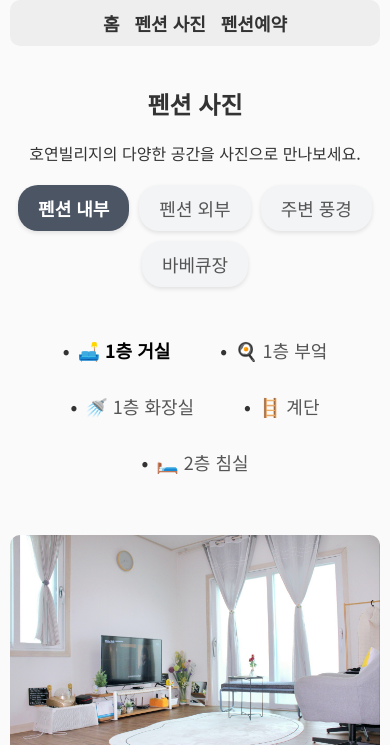
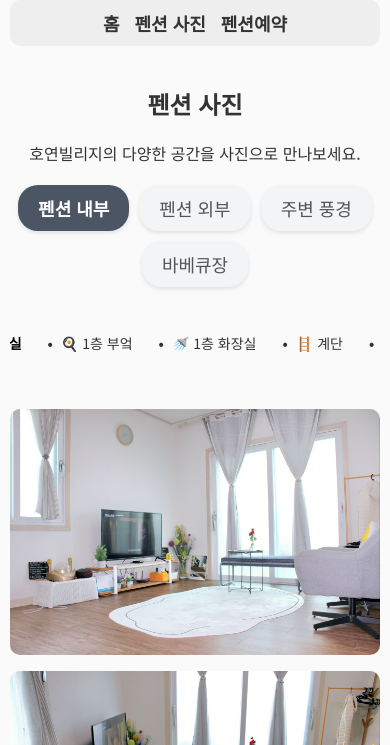
Before and after one commit to 3sik/hoyeon-village, a plain HTML site: page index.html in a window 390 px wide. Both pictures are taken after a click on the link "펜션 사진". Shown: the part 99-844 px from the top of the page. Drawn offline with Linux system fonts and the light colour scheme.

Commit message:
푸터 개선 및 모바일 인터페이스 개선

```diff
--- a/index.html
+++ b/index.html
@@ -78,13 +78,6 @@
       justify-content: center; /* 상위 탭 가운데 정렬 */
     }
 
-    .interior-tabs {
-      display: flex;
-      gap: 10px;
-      margin: 20px 0;
-      flex-wrap: wrap;
-      /* justify-content는 빼두세요: 기본 좌측 정렬 유지 */
-    }
 
     .tab-btn {
         all: unset;
@@ -147,7 +140,21 @@
       border-radius: 10px;
     }
 
+    .interior-tabs {
+      display: flex;
+      flex-wrap: nowrap;         /* 줄바꿈 방지 */
+      overflow-x: auto;          /* 가로 스크롤 허용 */
+      gap: 6px;
+      padding: 0 5px;
+      margin: 20px 0;
+    }
+
     .interior-tabs .tab-btn {
+        all: unset;
+        white-space: nowrap;       /* 줄바꿈 방지 */
+        font-size: 14px;
+        padding: 6px 10px;
+        cursor: pointer;
         background: transparent !important;
         border: none !important;
         border-radius: 0 !important;
@@ -191,16 +198,53 @@
   </nav>
 
   <div id="content">
+    <div style="text-align: center;">
       <h2>홈</h2>
-    <div class="slider">
+      <div class="slider" style="margin: 0 auto;">
         <img id="slide-image" src="images/outside1.jpeg" alt="펜션 사진" />
       </div>
       <p>태안 파도리에 위치한 독채 펜션 호연빌리지입니다.</p>
     </div>
+  </div>
 
-  <footer>
-    © 2025 호연빌리지
+
+
+  <footer style="border-top: 1px solid #ccc; color: #333; font-size: 14px; padding: 20px 0;">
+    <div style="display: flex; justify-content: space-between; align-items: flex-start; gap: 40px;">
+
+      <!-- 왼쪽: 사업자 정보 -->
+      <div style="flex: 3; text-align: left; line-height: 1.8;">
+        <strong>호연빌리지</strong><br />
+        충청남도 태안군 소원면 구모배길 180-12<br />
+        사업자등록번호 : 461-69-00463<br />
+        전화번호 : 010-4815-9415
+      </div>
+
+      <!-- 오른쪽: 계좌 정보 -->
+      <div style="flex: 2; max-width: 280px;">
+        <table style="width: 100%; font-size: 14px; table-layout: fixed;">
+          <tr>
+            <td style="text-align: left; color: #666; white-space: nowrap;">예금주</td>
+            <td style="text-align: right; white-space: nowrap;"><strong>김은수</strong></td>
+          </tr>
+          <tr>
+            <td style="text-align: left; color: #666; white-space: nowrap;">입금은행</td>
+            <td style="text-align: right; white-space: nowrap;"><strong>기업은행</strong></td>
+          </tr>
+          <tr>
+            <td style="text-align: left; color: #666; white-space: nowrap;">계좌번호</td>
+            <td style="text-align: right; white-space: nowrap;"><strong>01094180816</strong></td>
+          </tr>
+        </table>
+      </div>
+
+    </div>
   </footer>
+
+
+
+
+
 
   <script>
     function showContent(category) {
@@ -209,11 +253,13 @@
 
       if (category === 'home') {
         html = `
-            <h2 style="text-align:center;">홈</h2>
+          <div style="text-align:center;">
+            <h2>홈</h2>
             <div class="slider" style="margin: 0 auto;">
               <img id="slide-image" src="images/outside1.jpeg" alt="펜션 사진" />
             </div>
-            <p style="text-align:center;">태안 파도리에 위치한 독채 펜션 호연빌리지입니다.</p>
+            <p>태안 파도리에 위치한 독채 펜션 호연빌리지입니다.</p>
+          </div>
         `;
         contentBox.innerHTML = html;
         startSlider();
@@ -301,10 +347,37 @@
       <!-- 중략: head, body 시작 등 동일 -->
       } else if (category === 'reserve') {
         html = `
-          <h2 style="text-align:center; color:#2c3e50;">펜션 예약 안내 🏡</h2>
+               <h2 style="text-align:center; color:#2c3e50;">📋 펜션 예약 안내</h2>
 
                 <div style="background:#fff0f6; border-radius:10px; padding:20px; margin-top:20px;">
-            <h3 style="margin-top:30px;">📞 예약문의</h3>
+                  <!-- 오시는 길 -->
+                  <h3 style="margin-top: 30px;">📍 오시는 길</h3>
+                  <p><strong>주소:</strong> 충청남도 태안군 소원면 파도리 5-1 (구모배길 180-12)</p>
+
+                  <div style="margin: 20px 0;">
+                    <iframe
+                      src="https://map.naver.com/v5/entry/place/1725644422?c=15,0,0,0,dh"
+                      width="100%"
+                      height="400"
+                      frameborder="0"
+                      style="border:0;"
+                      allowfullscreen>
+                    </iframe>
+                  </div>
+
+                  <div style="display: flex; gap: 10px; margin-bottom: 30px;">
+                    <a href="https://map.naver.com/v5/entry/place/1725644422?c=15,0,0,0,dh" target="_blank"
+                      style="background-color: #ffb400; color: white; padding: 10px 20px; text-decoration: none; border-radius: 6px;">
+                      📌 길찾기
+                    </a>
+                    <a href="https://map.naver.com/v5/entry/place/1725644422?c=15,0,0,0,dh" target="_blank"
+                      style="background-color: #ffb400; color: white; padding: 10px 20px; text-decoration: none; border-radius: 6px;">
+                      📍 지도에서 보기
+                      </a>
+                  </div>
+
+                  <!-- 예약 안내 -->
+                  <h3 style="margin-top: 40px; padding-top: 20px; border-top: 1px solid #ddd;">📞 예약문의</h3>
                   <p><strong>전화번호:</strong> <a href="tel:010-4815-9415" style="color:#0077cc;">010-4815-9415</a></p>
 
                   <p><strong>입실 시간</strong> ⏰ : 오후 3시<br>
@@ -312,13 +385,13 @@
 
                     <p><strong>기준 인원</strong> 👨‍👩‍👧‍👦 : 6명 / <strong>최대 인원</strong> : 10명</p>
 
-            <h3 style="margin-top:20px;">📅 시즌 요금</h3>
+                  <h3 style="margin-top: 40px; padding-top: 20px; border-top: 1px solid #ddd;">📅 시즌 요금</h3>
                     <ul>
                       <li><strong>성수기</strong>
                         <ul>
-                  <li>평일: 200,000원</li>
-                  <li>금요일: 230,000원</li>
-                  <li>주말: 250,000원</li>
+                          <li>평일: 250,000원</li>
+                          <li>금요일: 270,000원</li>
+                          <li>주말: 300,000원</li>
                         </ul>
                       </li>
                       <li><strong>극성수기</strong>
@@ -330,18 +403,16 @@
                       </li>
                     </ul>
 
-            <h3>👤 인원 추가 요금</h3>
+                    <h3 style="margin-top: 40px; padding-top: 20px; border-top: 1px solid #ddd;">👤 인원 추가 요금</h3>
                     <ul>
                       <li>성인: 20,000원</li>
                       <li>아동: 10,000원</li>
                       <li>유아 (3~7세): 무료</li>
                     </ul>
 
-            <h3>🍖 바베큐 이용</h3>
+                    <h3 style="margin-top: 40px; padding-top: 20px; border-top: 1px solid #ddd;">🍖 바베큐 이용</h3>
                     <p>숯 + 그릴 + 번개탄 2개: 20,000원</p>
                     <p>바베큐 이용은 사전 예약 필수입니다.</p>
-
-
                   </div>
 
         `;
```
Lines whose indentation alone changed are shown as unchanged.
